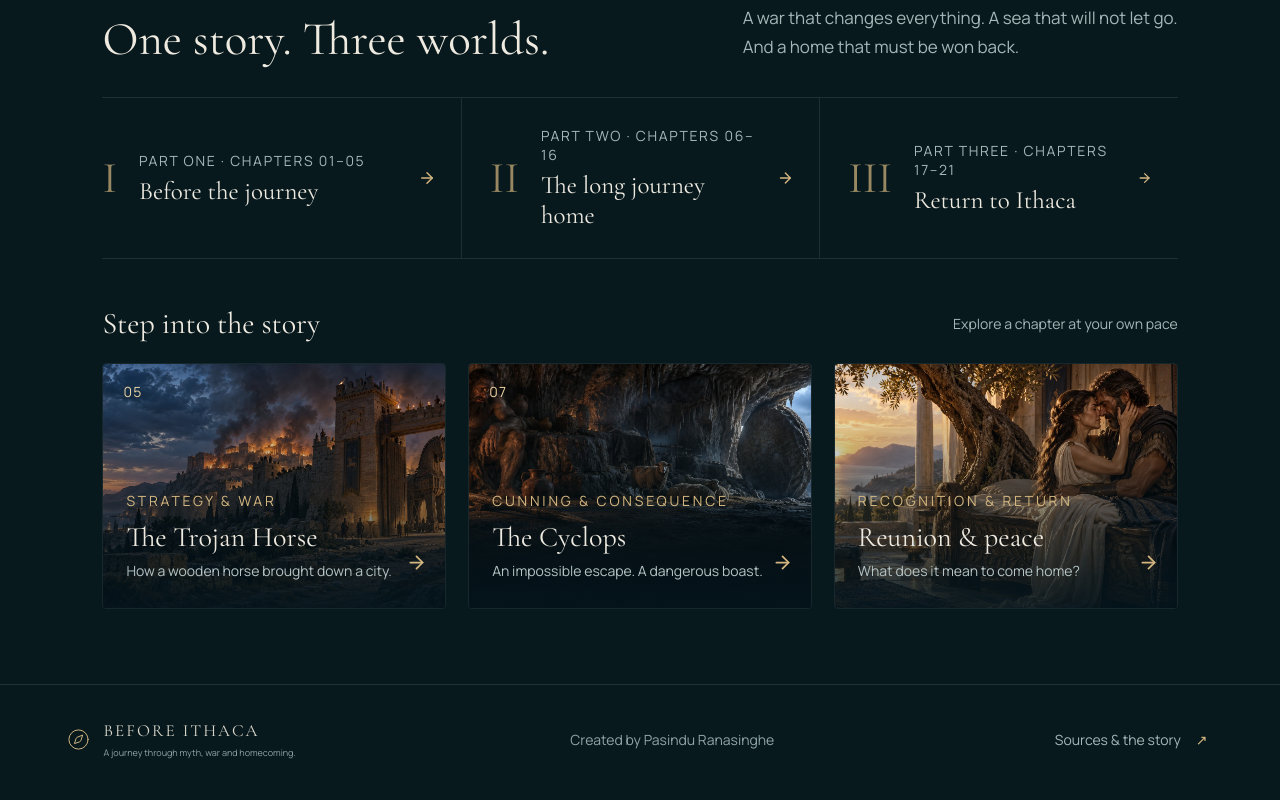
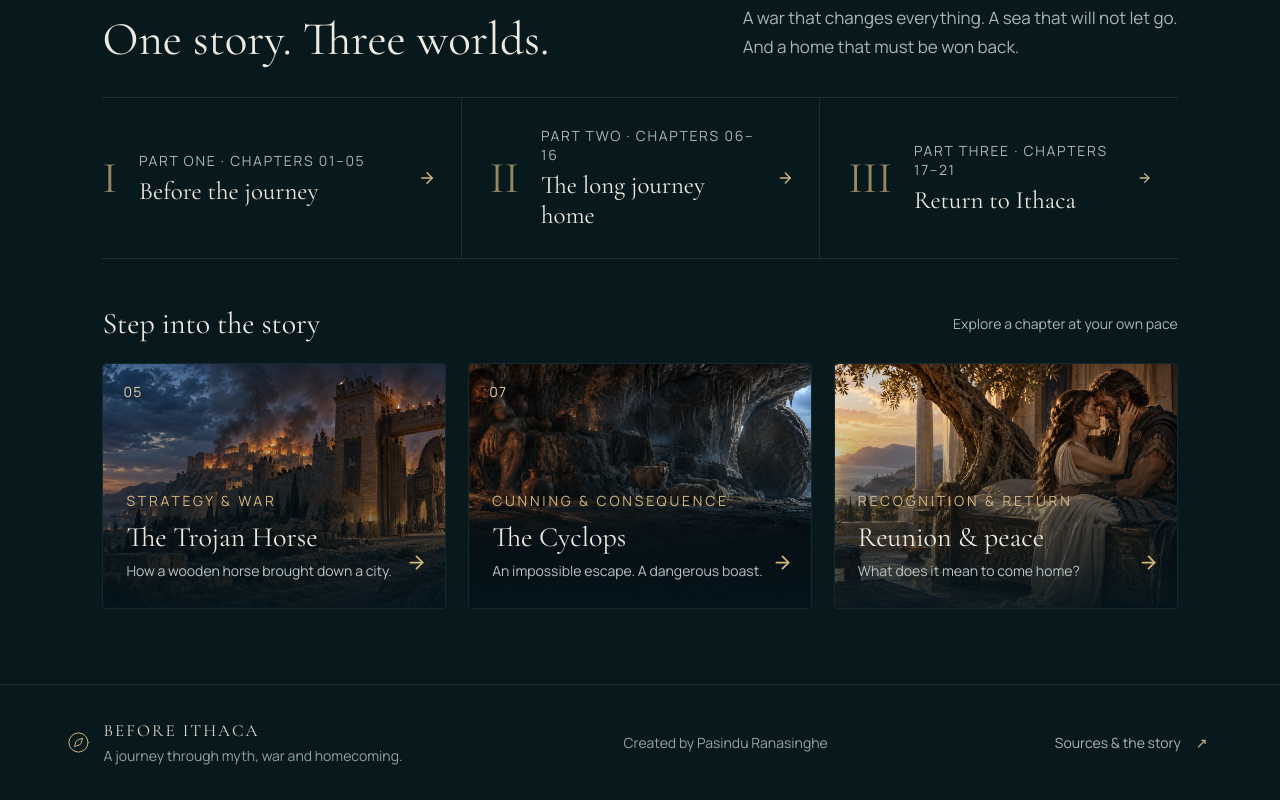
Before and after one commit to maninka123/before-ithaca-odyssey-story-atlas, a React (Vite) app: page / in a window 1280 px wide. Shown: the part 935-1735 px from the top of the page. Built offline with nearby package versions, Linux system fonts and the light colour scheme.

Commit message:
Apply the readable type floor to the footer caption

```diff
--- a/src/styles/global.css
+++ b/src/styles/global.css
@@ -662,7 +662,7 @@ img {
 }
 .footer small {
   font:
-    9px "Manrope",
+    14px "Manrope",
     Arial,
     sans-serif;
   letter-spacing: 0;
```
Also changed, not shown: 1 other file (tests, documents, lock files or other folders).
